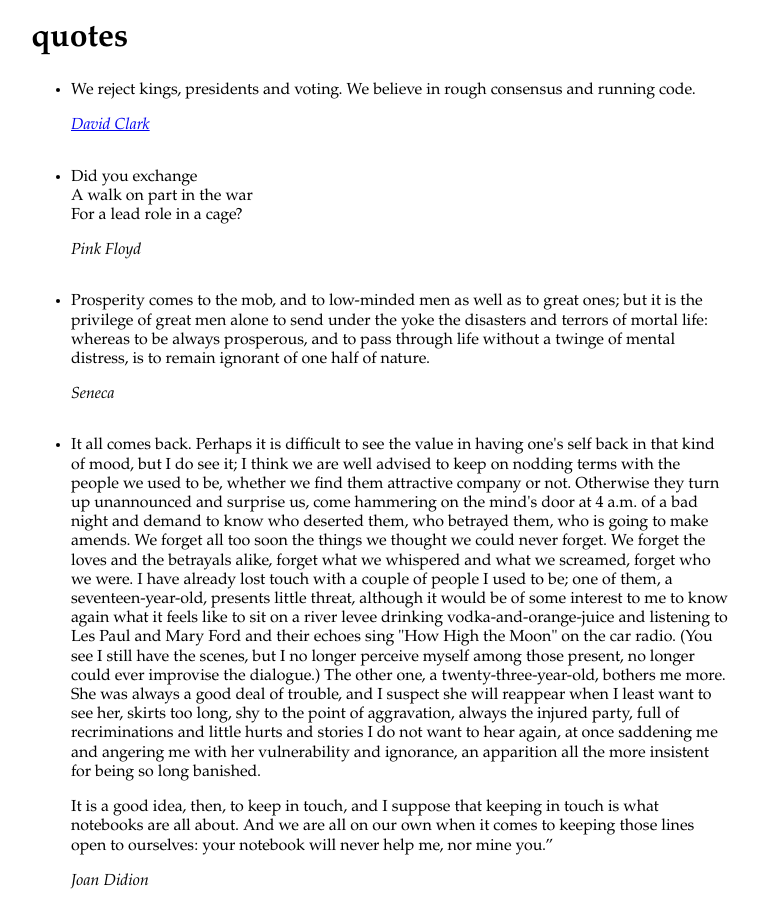
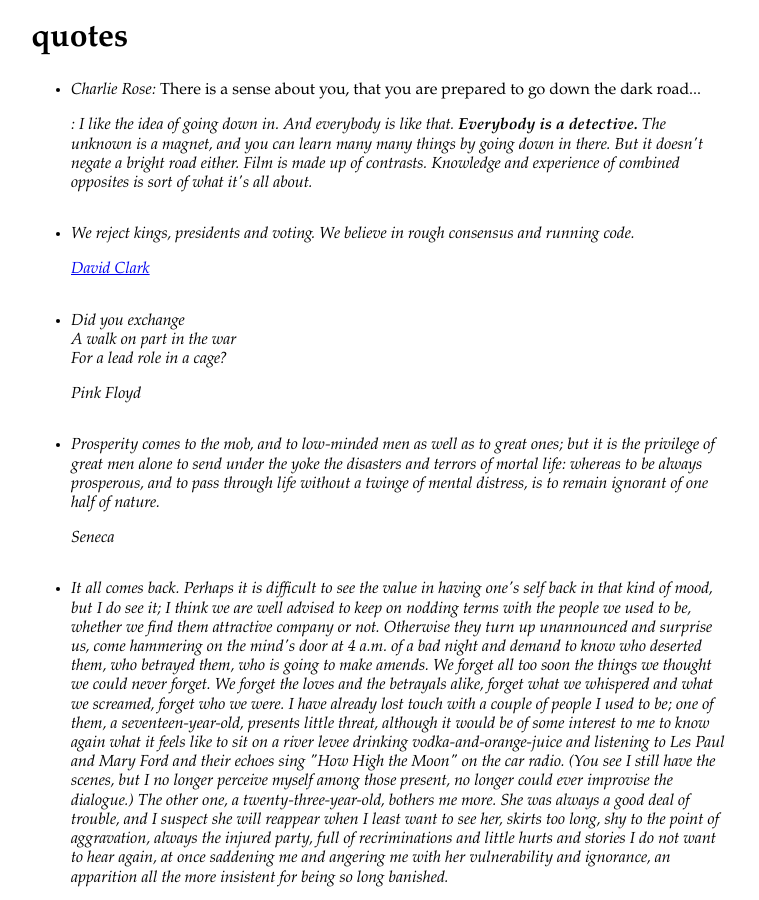
Before and after one commit to jamesob/jamesob.github.io, a Jekyll site: the page quotes.html, which Jekyll copies as it is, in a window 1280 px wide and 900 px high. Shown: the whole window, without its empty margins (29-788 px from the left). Built offline with Jekyll 4.4.1, drawn with Linux system fonts in a browser that asks for light colours.

Commit message:
add david lynch quote

```diff
--- a/css/site.less
+++ b/css/site.less
@@ -275,6 +275,9 @@
       @media @phone-down {
         margin-bottom: 30px;
       }
+      @media @desktop-up {
+        margin-bottom: 20px;
+      }
     }
 
     @media @phone-down {
--- a/quotes.html
+++ b/quotes.html
@@ -11,6 +11,15 @@
 
     <h1>quotes</h1>
     <ul>
+
+      <li>
+        <p>
+          <i>Charlie Rose:</i> There is a sense about you, that you are prepared to go down the dark road...
+        </p>
+        <p>
+        <a href="https://youtu.be/g8UnCjeLev4?t=1266"><i><David Lynch</i></a>: I like the idea of going down in. And everybody is like that. <b>Everybody is a detective.</b> The unknown is a magnet, and you can learn many many things by going down in there. But it doesn't negate a bright road either. Film is made up of contrasts. Knowledge and experience of combined opposites is sort of what it's all about.
+        </p>
+      </li>
 
       <li>
       <p>We reject kings, presidents and voting. We believe in rough consensus
```
Also changed, not shown: 1 other file.
